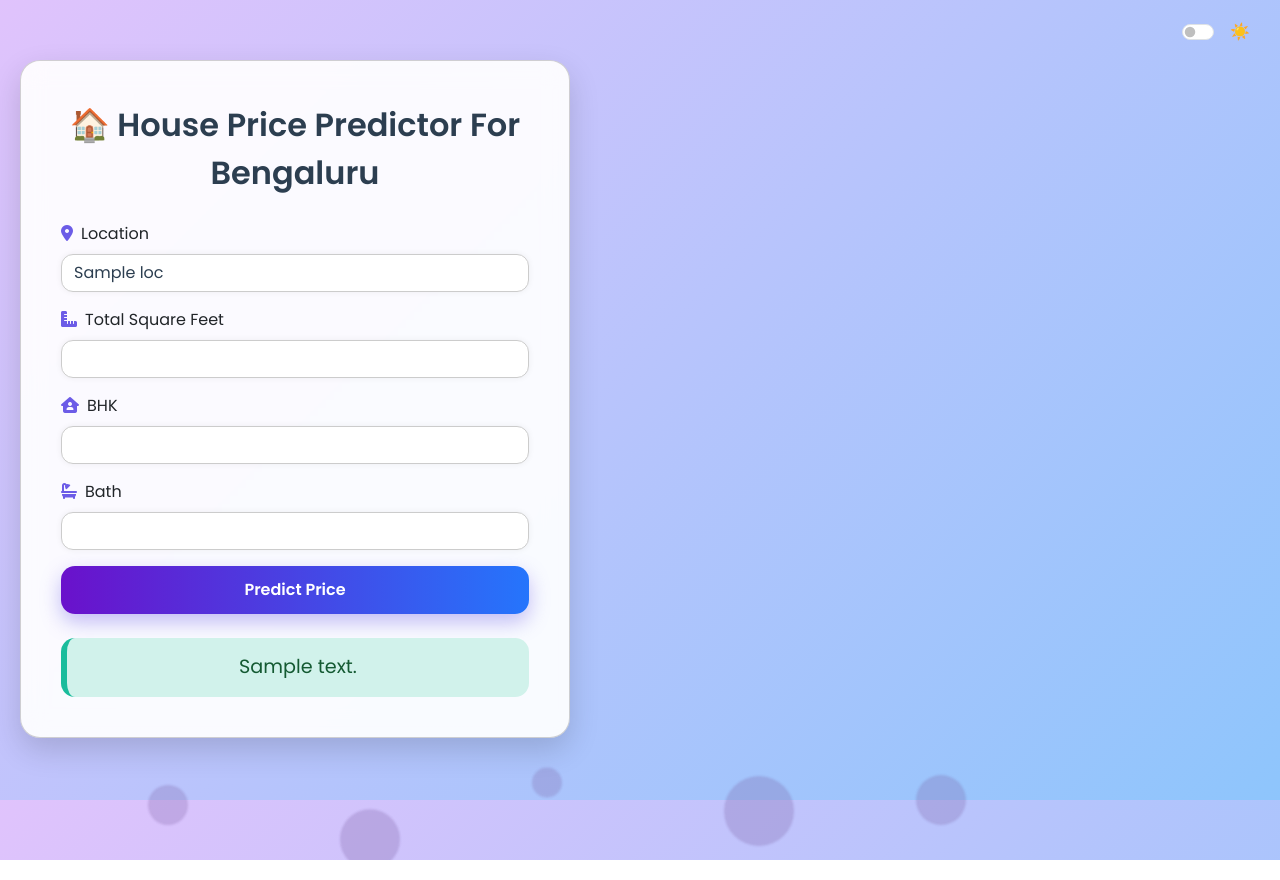
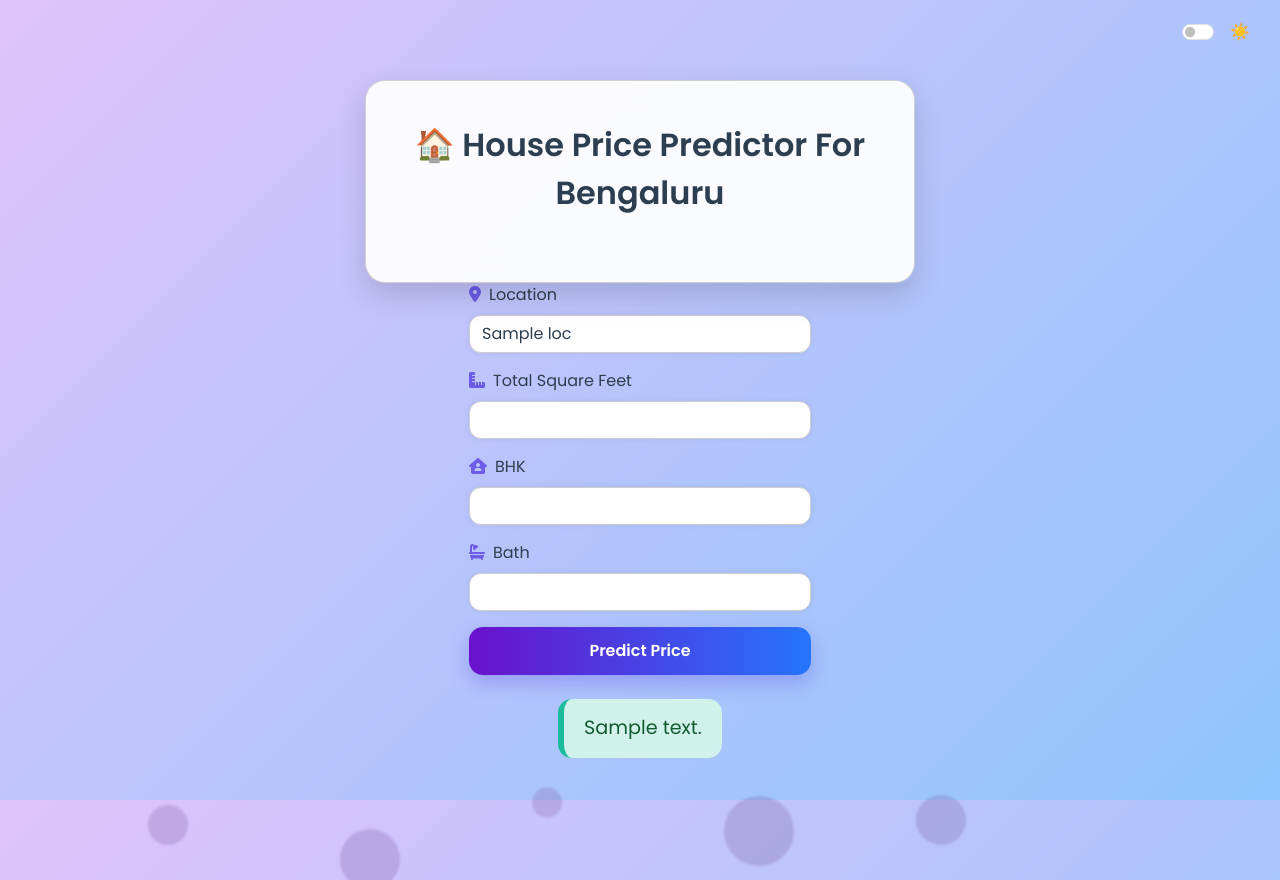
Before and after one commit to VedantDhoke11/BHP-Deploy, a Flask app: template server/templates/index.html in a window 1280 px wide. Run offline with Flask 3, Linux system fonts and the light colour scheme; the template is opened without the code that fills it: most values are stand-ins (such as "Sample title", 1, 10 or a date in 2020); parts of the project's set-up code (start-up, migrations or seed data) failed here and were passed over; some libraries are stand-ins or nearby versions.

Commit message:
index.html : Wrapper div

```diff
--- a/server/templates/index.html
+++ b/server/templates/index.html
@@ -42,11 +42,11 @@
         color: var(--text);
         min-height: 100vh;
         margin: 0;
-        padding: 60px 20px 40px;
+        padding: 80px 20px 40px;
+        overflow-x: hidden;
         overflow-y: auto;
-        overflow-x: hidden;
         transition: background 0.4s ease, color 0.4s ease;
-        display: block;
+        position: relative;
         }
 
 
@@ -153,6 +153,17 @@
         right: 30px;
         z-index: 9999;
         }
+
+        .main-wrapper {
+        display: flex;
+        flex-direction: column;
+        align-items: center;
+        justify-content: flex-start;
+        z-index: 1;
+        position: relative;
+        width: 100%;
+        }
+
     </style>
 </head>
 <body>
@@ -166,6 +177,8 @@
     <div class="bubble" style="width: 50px; height: 50px; left: 70%; animation-duration: 20s;"></div>
 </div>
 
+<div class="main-wrapper">
+
     <!-- Theme Toggle -->
     <div class="theme-toggle">
         <label class="form-check form-switch">
@@ -177,6 +190,8 @@
     <!-- Main Card -->
     <div class="card" data-aos="fade-up">
         <div class="title">🏠 House Price Predictor For Bengaluru</div>
+
+</div>
 
     <form method="POST" action="/">
         <div class="mb-3">
```
Lines whose indentation alone changed are shown as unchanged.
